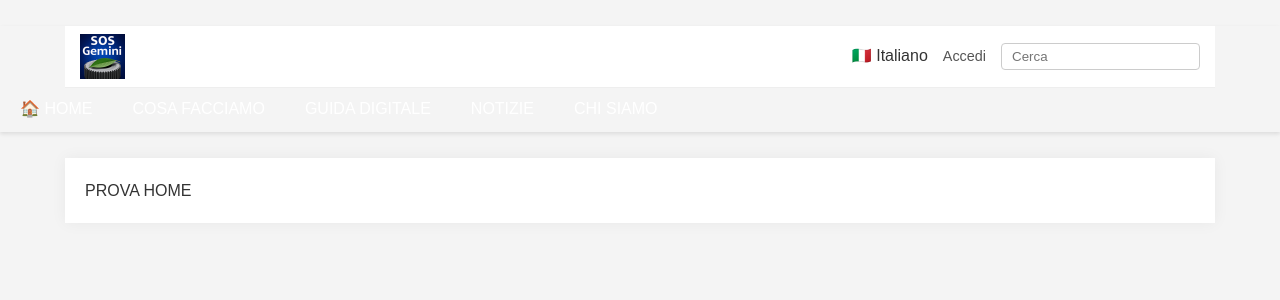
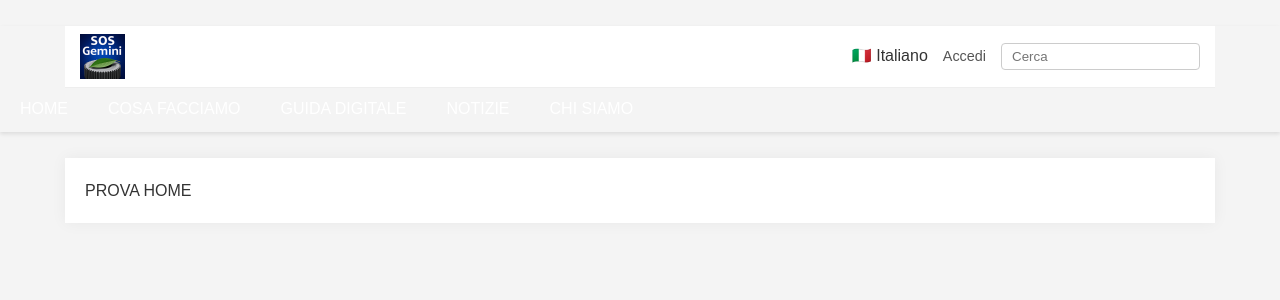
Before and after one commit to sosgemini/sosgemini.github.io, a Jekyll site: the page built from index.html, in a window 1280 px wide. Shown: the top 300 px of the page. Built offline with Jekyll 4.4.1, drawn with Linux system fonts in a browser that asks for light colours.

```diff
--- a/_includes/header.html
+++ b/_includes/header.html
@@ -14,7 +14,7 @@
 
     <nav class="main-nav-bar">
         <ul class="nav-list">
-            <li><a href="/">🏠 HOME</a></li>
+            <li><a href="/">HOME</a></li>
             <li><a href="#">COSA FACCIAMO</a></li>
             <li><a href="#">GUIDA DIGITALE</a></li>
             <li><a href="#">NOTIZIE</a></li>
```
